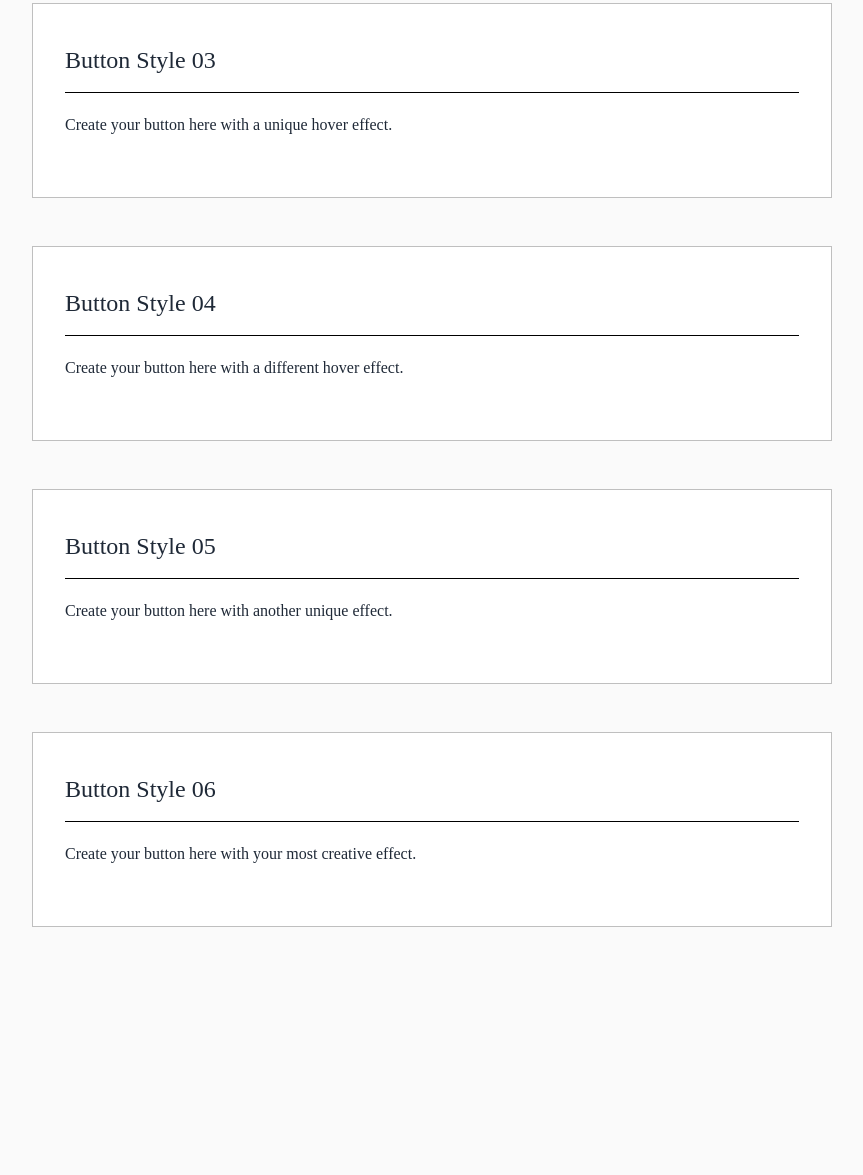
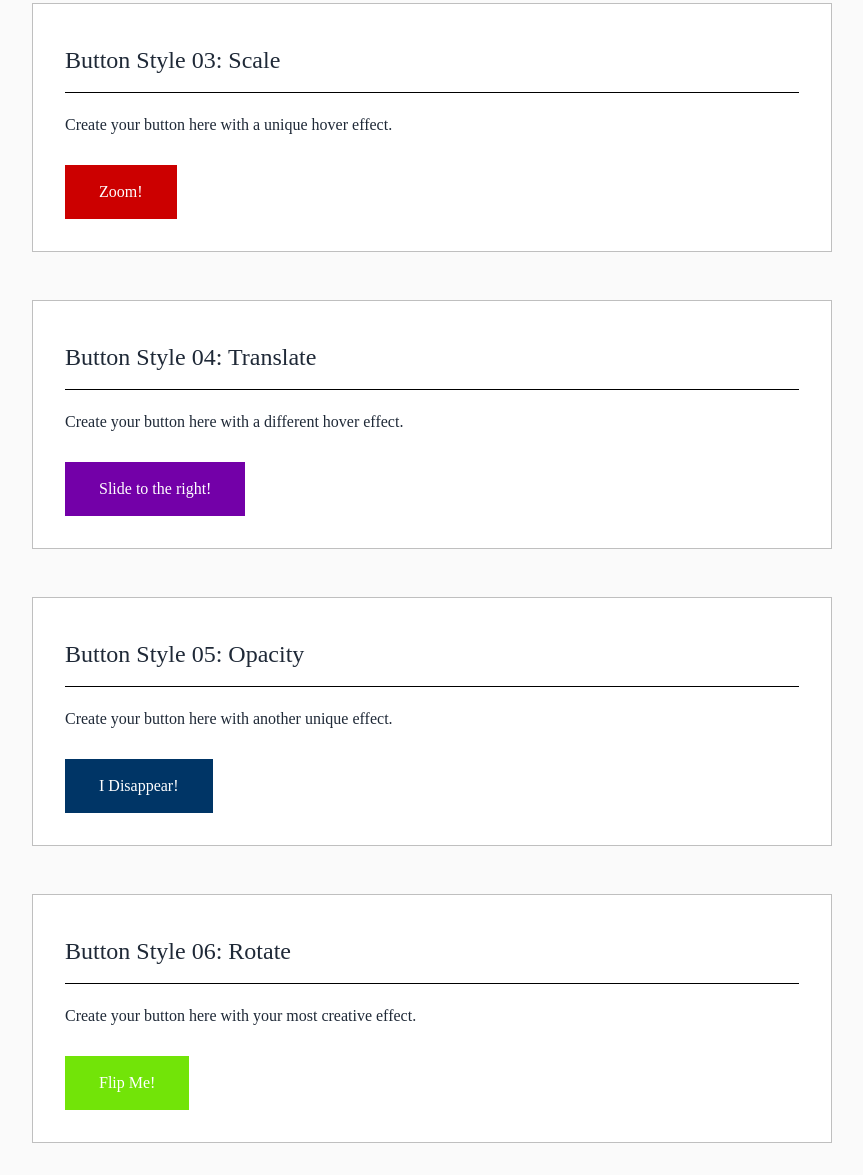
Before and after one commit to michaelbuell/cmpa3304, a plain HTML site: page week-05-exercise-01/index.html in a window 1280 px wide. Shown: the part 847-2022 px from the top of the page, without its empty margins (208-1071 px from the left). Before the commit the page ends 1806 px from the top, so only its background shows below. Drawn offline with Linux system fonts and the light colour scheme.

Commit message:
Customized the code for buttons in week 5 exercise 1, added link to homepage

```diff
--- a/week-05-exercise-01/index.html
+++ b/week-05-exercise-01/index.html
@@ -27,23 +27,27 @@
         </section>
 
         <section class="button-section">
-            <h2>Button Style 03</h2>
+            <h2>Button Style 03: Scale</h2>
             <p>Create your button here with a unique hover effect.</p>
+            <button class="button-03">Zoom!</button>
         </section>
 
         <section class="button-section">
-            <h2>Button Style 04</h2>
+            <h2>Button Style 04: Translate</h2>
             <p>Create your button here with a different hover effect.</p>
+            <button class="button-04">Slide to the right!</button>
         </section>
 
         <section class="button-section">
-            <h2>Button Style 05</h2>
+            <h2>Button Style 05: Opacity</h2>
             <p>Create your button here with another unique effect.</p>
+            <button class="button-05">I Disappear!</button>
         </section>
 
         <section class="button-section">
-            <h2>Button Style 06</h2>
+            <h2>Button Style 06: Rotate</h2>
             <p>Create your button here with your most creative effect.</p>
+            <button class="button-06">Flip Me!</button>
         </section>
     </div>
 </body>
--- a/week-05-exercise-01/style.css
+++ b/week-05-exercise-01/style.css
@@ -87,3 +87,55 @@ button {
     transform: translateY(-4px);
     box-shadow: 0 8px 16px rgba(0, 0, 0, 0.2);
 }
+
+.button-03 {
+    background-color: #cc0000;
+    color: #ffffff;
+    padding: 16px 32px;
+    border: 2px solid #cc0000;
+    transition: background-color 0.3s ease, transform 0.3s ease-in-out;
+}
+
+.button-03:hover {
+    background-color: #bd6666;
+    transform: scale(200%);
+}
+
+.button-04 {
+    background-color: #7300a8;
+    color: #ffffff;
+    padding: 16px 32px;
+    border: 2px solid #7300a8;
+    transition: background-color 0.3s ease, transform 0.3s ease;
+}
+
+.button-04:hover {
+    background-color: #794d8d;
+    transform: translateX(100px);
+}
+
+.button-05 {
+    background-color: #003566;
+    color: #ffffff;
+    padding: 16px 32px;
+    border: 2px solid #003566;
+    transition: opacity 0.3s ease;
+}
+
+.button-05:hover {
+    opacity: 0;
+}
+
+.button-06 {
+    background-color: #72e408;
+    color: #ffffff;
+    padding: 16px 32px;
+    border: 2px solid #72e408;
+    transition: background-color 0.3s ease, border-color 0.3s ease, transform 0.3s ease-in-out;
+}
+
+.button-06:hover {
+    background-color: #789959;
+    border-color: #000000;
+    transform: rotate(180deg);
+}
```
Also changed, not shown: index.html (+1 -1 lines).
